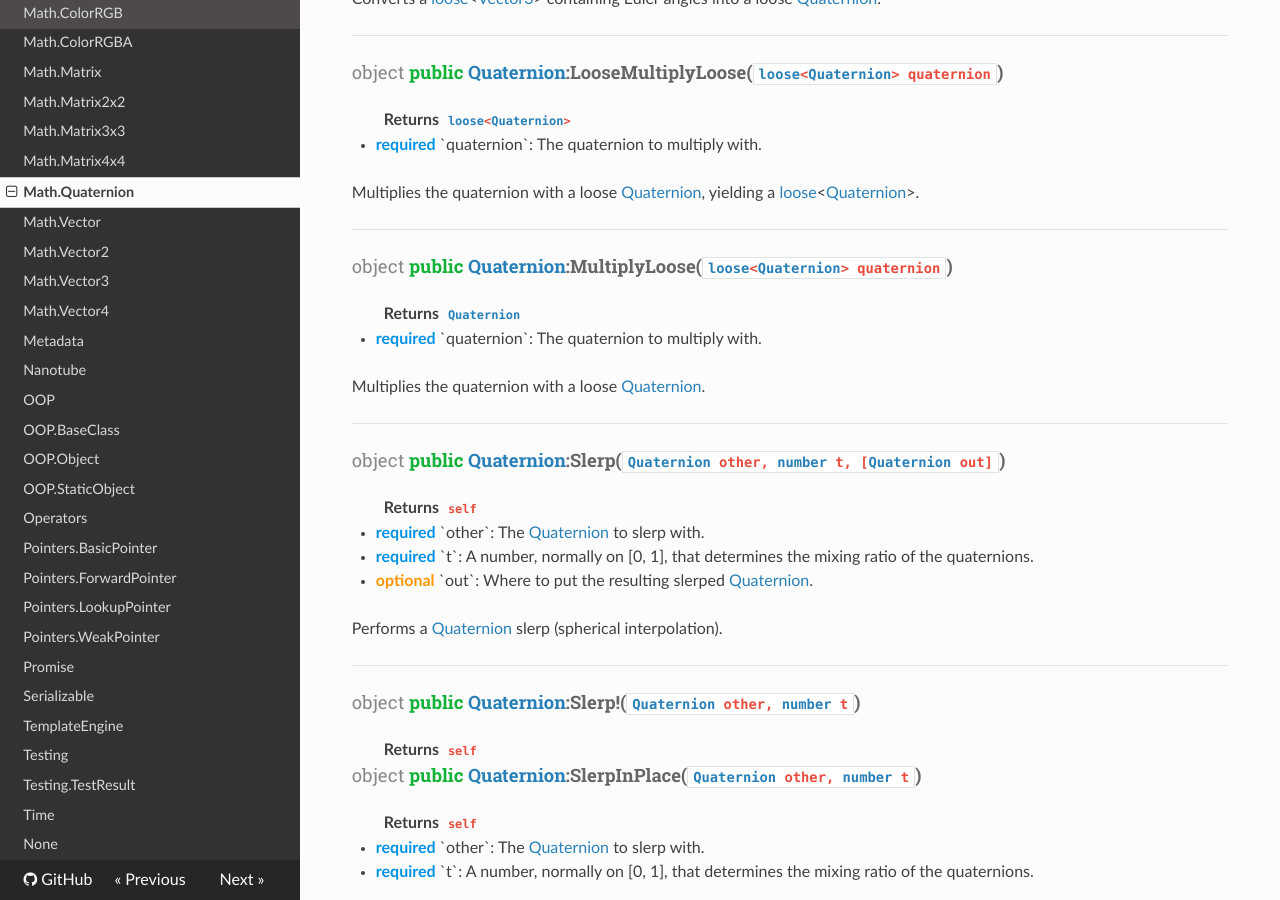
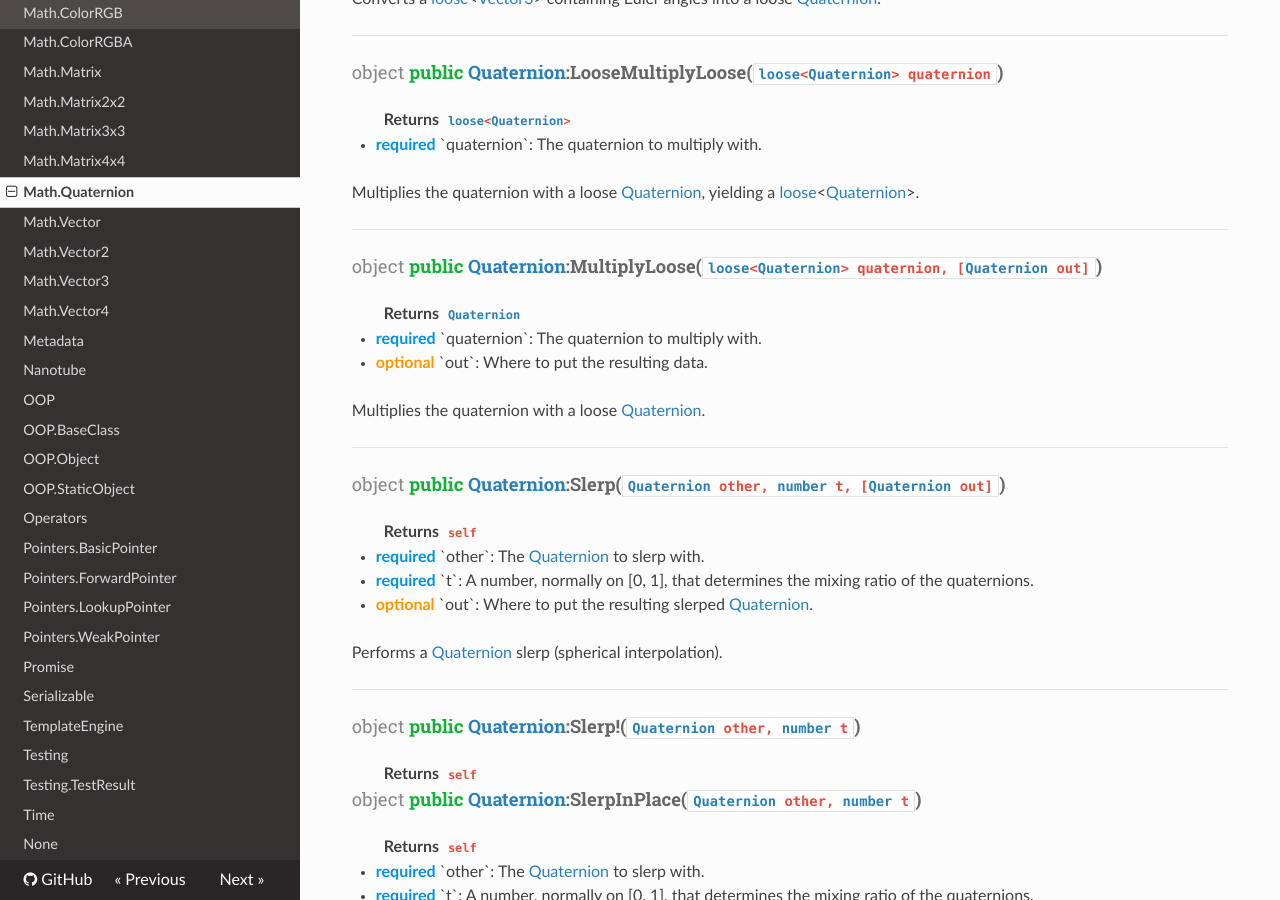
Before and after one commit to lua-carbon/carbon, an MkDocs documentation site: the page built from docs/Classes/Math.Quaternion.md, in a window 1280 px wide and 900 px high, scrolled down 1306 px. Built offline with MkDocs 1.6.1, drawn with Linux system fonts in a browser that asks for light colours; nearby versions of some CDN libraries; old or Windows-style settings are respelled for this version of MkDocs.

```diff
--- a/docs/Classes/Math.Quaternion.md
+++ b/docs/Classes/Math.Quaternion.md
@@ -56,10 +56,11 @@
 
 Multiplies the quaternion with a loose <a href="Classes/Math.Quaternion">Quaternion</a>, yielding a <a href="Types#loose">loose</a>&lt;<a href="Classes/Math.Quaternion">Quaternion</a>&gt;.
 <hr/>
-<h4 class="method-name"><span class="doc-scope doc-object">object</span> <span class="doc-visibility doc-public">public</span> <a href="Classes/Math.Quaternion">Quaternion</a>:MultiplyLoose(<code><a href="Types#loose">loose</a>&lt;<a href="Classes/Math.Quaternion">Quaternion</a>&gt; quaternion</code>)</h4>
+<h4 class="method-name"><span class="doc-scope doc-object">object</span> <span class="doc-visibility doc-public">public</span> <a href="Classes/Math.Quaternion">Quaternion</a>:MultiplyLoose(<code><a href="Types#loose">loose</a>&lt;<a href="Classes/Math.Quaternion">Quaternion</a>&gt; quaternion, [<a href="Classes/Math.Quaternion">Quaternion</a> out]</code>)</h4>
 <p class="method-returns bold">Returns <code><a href="Classes/Math.Quaternion">Quaternion</a></code></p>
 <ul class="doc-arg-list">
 <li><span class="doc-arg-level doc-required">required</span>  `quaternion`: The quaternion to multiply with.</li>
+<li><span class="doc-arg-level doc-optional">optional</span>  `out`: Where to put the resulting data.</li>
 </ul>
 
 Multiplies the quaternion with a loose <a href="Classes/Math.Quaternion">Quaternion</a>.
```
Also changed, not shown: 5 other files.
